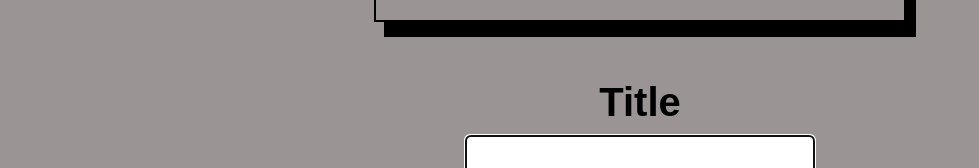
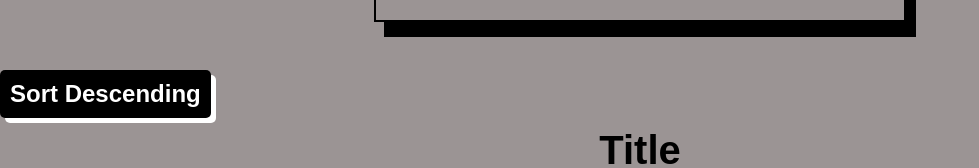
Before and after one commit to Code-the-Dream-School/react-cockatoo, a React (Create React App) app: page / in a window 1280 px wide. Shown: the part 124-292 px from the top of the page, without its empty margins (0-979 px from the left). Built offline with nearby package versions, Linux system fonts and the light colour scheme; no server answers; a web font is replaced by a local one.

Commit message:
Add toggle button so the user can switch between ascending and descending sort order

```diff
--- a/src/Component/TodoApp.js
+++ b/src/Component/TodoApp.js
@@ -4,14 +4,16 @@ import AddTodoForm from "./AddTodoForm";
 import TodoList from "./TodoList";
 import { FiArrowRight } from "react-icons/fi";
 import LoadIcon from "./LoadIcon";
-import  style from './TodoApp.module.css';
-
+import style from "./TodoApp.module.css";
+// Title sorting
 const url = `https://api.airtable.com/v0/${process.env.REACT_APP_AIRTABLE_BASE_ID}/Default?view=Grid%20view&sort[0][field]=Title&sort[0][direction]=asc`;
-// const url = `https://api.airtable.com/v0/${process.env.REACT_APP_AIRTABLE_BASE_ID}/Default?sort[0][filed]=Title&sort[0][direction]=asc`;
+// createdTime sorting
+// const url = `https://api.airtable.com/v0/${process.env.REACT_APP_AIRTABLE_BASE_ID}/Default?view=Grid%20view&sort[0][field]=createdTime&sort[0][direction]=asc`;
 
 function TodoApp() {
   const [todoList, setTodoList] = useState([]);
   const [isLoading, setIsLoading] = useState(true);
+  const [isAscending, setIsAscending] = useState(true);
 
   useEffect(() => {
     const options = {
@@ -23,16 +25,25 @@ function TodoApp() {
 
     fetch(url, options)
       .then((response) => response.json())
-
       .then((response) => {
-        // console.log(response.records);
+        //sort the todo list by title and direction based on the isAscending state
+        response.records.sort((objectA, objectB) => {
+          const direction = isAscending ? 1 : -1;
+          if (objectA.fields.Title < objectB.fields.Title) {
+            return direction;
+          }
+          if (objectA.fields.Title > objectB.fields.Title) {
+            return -direction;
+          }
+          return 0;
+        });
         setTodoList(response.records);
         setIsLoading(false);
       })
       .catch((error) => {
         console.warn(error);
       });
-  }, []);
+  }, [isAscending]);
 
   useEffect(() => {
     if (!isLoading) {
@@ -48,12 +59,19 @@ function TodoApp() {
   const addTodo = (newTodo) => {
     setTodoList([...todoList, newTodo]);
   };
+
+  const toggleSortOrder = () => {
+    setIsAscending(!isAscending);
+  };
+
   return (
-    //update from <div> element  to fragment <></>
     <>
       <header>
         <h1 className={style.header}>Todo List</h1>
       </header>
+      <button onClick={toggleSortOrder}>
+        {isAscending ? "Sort Descending" : "Sort Ascending"}
+      </button>
       <AddTodoForm onAddTodo={addTodo} />
       {isLoading && <LoadIcon />}
       <TodoList onRemoveTodo={removeTodo} todos={todoList} />
```
